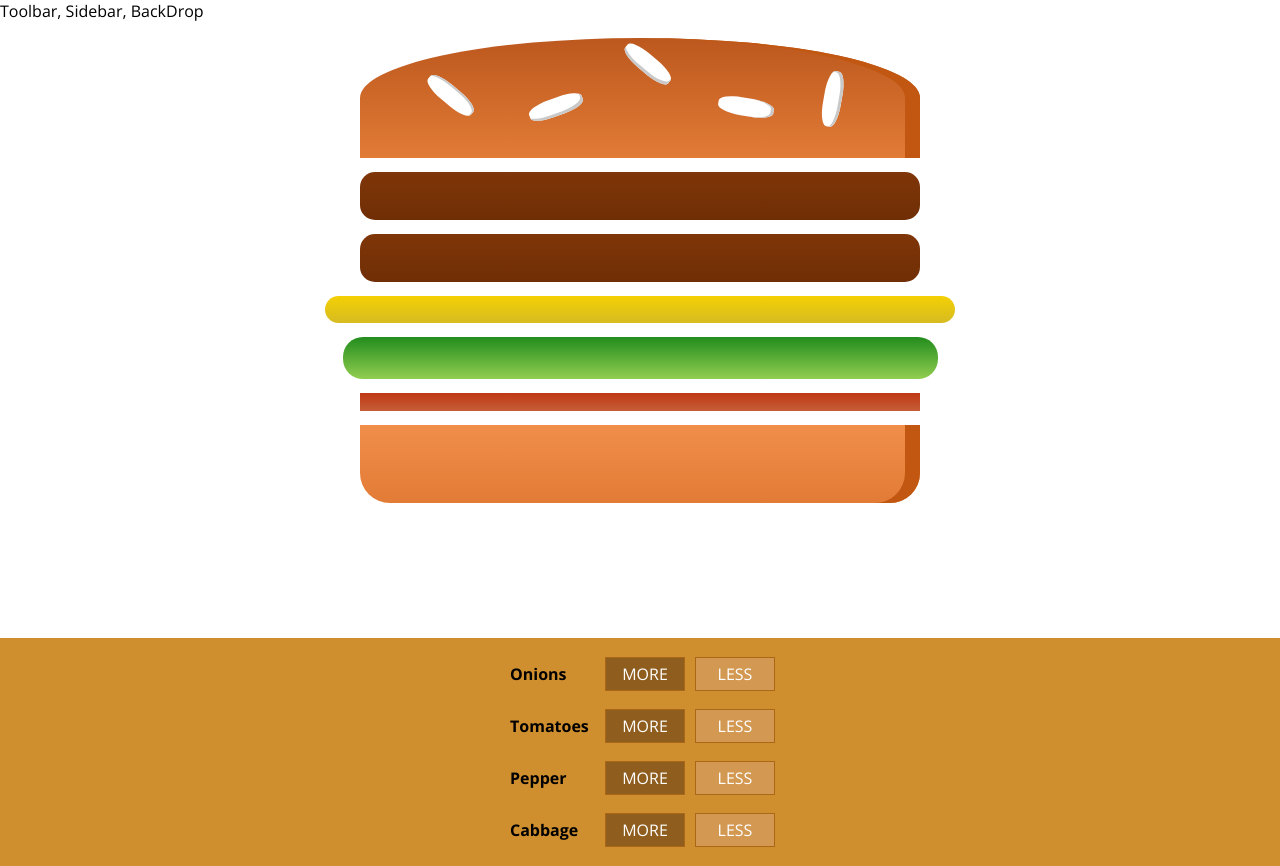
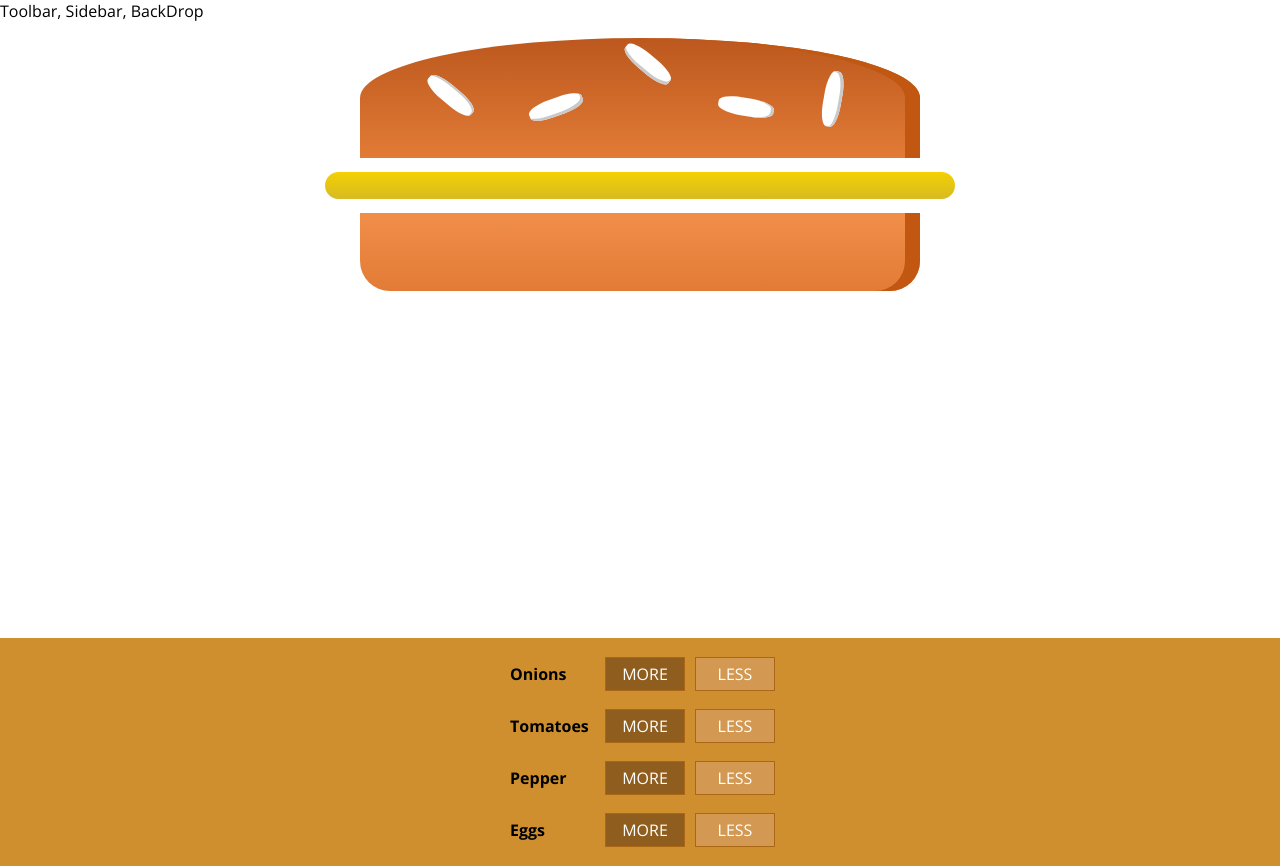
Before and after one commit to ssejjemba/Rolex-Order, a React (Create React App) app: page / in a window 1280 px wide. Built offline with nearby package versions, Linux system fonts and the light colour scheme.

Commit message:
Added Eggs Ingredient and build control logic

```diff
--- a/src/components/Rolex/BuildControls/BuildControl/BuildControl.js
+++ b/src/components/Rolex/BuildControls/BuildControl/BuildControl.js
@@ -4,8 +4,8 @@ import classes from './BuildControl.module.css';
 const buildControl = props => (
     <div className={classes.BuildControl}>
         <div className={classes.Label}>{props.label}</div>
-        <button className={classes.More}>MORE</button>
-        <button className={classes.Less}>LESS</button>
+        <button className={classes.More} onClick={props.ingAdded}>MORE</button>
+        <button className={classes.Less} onClick={props.ingRemoved}>LESS</button>
     </div>
 )
 
--- a/src/components/Rolex/BuildControls/BuildControls.js
+++ b/src/components/Rolex/BuildControls/BuildControls.js
@@ -6,12 +6,14 @@ const controls = [
     {label: 'Onions', type: 'onions'},
     {label: 'Tomatoes', type: 'tomatoes'},
     {label: 'Pepper', type: 'pepper'},
-    {label: 'Cabbage', type: 'cabbage'},
+    {label: 'Eggs', type: 'eggs'},
 ]
 
 const buildControls = props => (
     <div className={classes.BuildControls}>
-        {controls.map( ctrl => <BuildControl key={ctrl.label} label={ctrl.label}/>)}
+        {controls.map( ctrl => <BuildControl key={ctrl.label} label={ctrl.label}
+            ingAdded={() => props.ingAdded(ctrl.type)}
+            ingRemoved={() => props.ingRemoved(ctrl.type)}/>)}
     </div>
 );
 
--- a/src/components/Rolex/RolexIngredient/RolexIngredient.js
+++ b/src/components/Rolex/RolexIngredient/RolexIngredient.js
@@ -22,13 +22,13 @@ class RolexIngredient extends Component {
             case 'onions':
                     ingredient = <div className={classes.Meat}></div>
                     break;
-            case 'tomatoes':
+            case 'eggs':
                     ingredient = <div className={classes.Cheese}></div>
                     break;
             case 'pepper':
                     ingredient = <div className={classes.Salad}></div>
                     break;
-            case 'cabbage':
+            case 'tomatoes':
                     ingredient = <div className={classes.Bacon}></div>
                     break;
             default:
--- a/src/containers/RolexBuilder/RolexBuilder.js
+++ b/src/containers/RolexBuilder/RolexBuilder.js
@@ -7,11 +7,40 @@ class RolexBuilder extends Component{
 
     state = {
         ingredients: {
-            onions: 2,
-            tomatoes: 1,
-            pepper: 1,
-            cabbage: 1
+            onions: 0,
+            tomatoes: 0,
+            pepper: 0,
+            eggs: 1
+        },
+        totalPrice: 1000
+    }
+
+    addIngredientHandler = type => {
+        const ingRef = this.state.ingredients[type] + 1;
+        const updatedIngredients = {
+            ...this.state.ingredients
         }
+        updatedIngredients[type] = ingRef;
+        const newPrice = this.state.totalPrice + INGREDIENT_PRICE[type];
+        this.setState({
+            ingredients: updatedIngredients,
+            totalPrice: newPrice
+        });
+
+    }
+
+    removeIngredientHandler = type => {
+        const ingRef = this.state.ingredients[type] - 1;
+        const updatedIngredients = {
+            ...this.state.ingredients
+        }
+        updatedIngredients[type] = ingRef;
+        const newPrice = this.state.totalPrice - INGREDIENT_PRICE[type];
+        this.setState({
+            ingredients: updatedIngredients,
+            totalPrice: newPrice
+        });
+
     }
 
     render(){
@@ -19,10 +48,20 @@ class RolexBuilder extends Component{
         return(
             <Aux>
                 <Rolex ingredients={ingredients}/>
-                <BuildControls/>
+                <BuildControls
+                    ingAdded = {this.addIngredientHandler}
+                    ingRemoved = {this.removeIngredientHandler}
+                />
             </Aux>
         );
     }
 }
 
 export default RolexBuilder;
+
+const INGREDIENT_PRICE = {
+    onions: 100,
+    tomatoes: 200,
+    pepper: 100,
+    eggs: 500
+}
```
